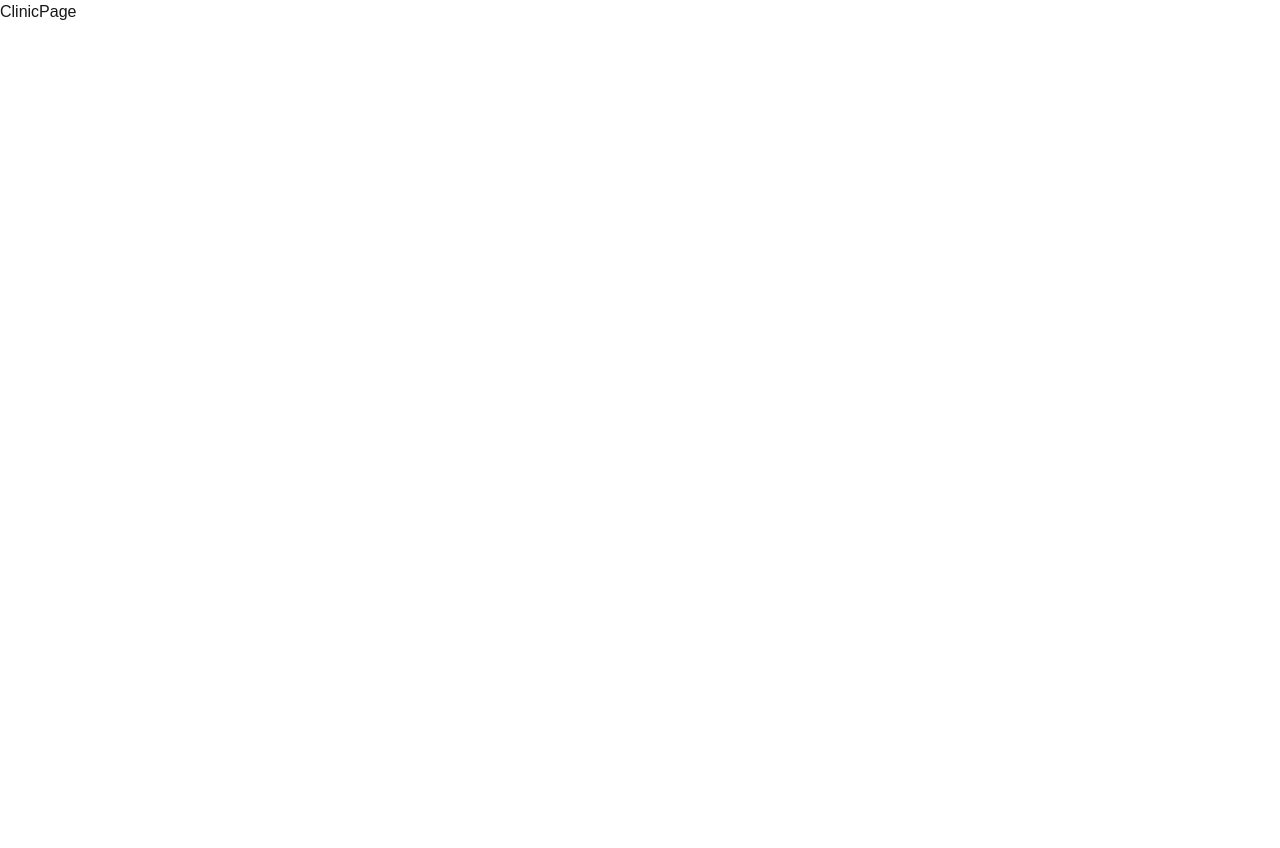
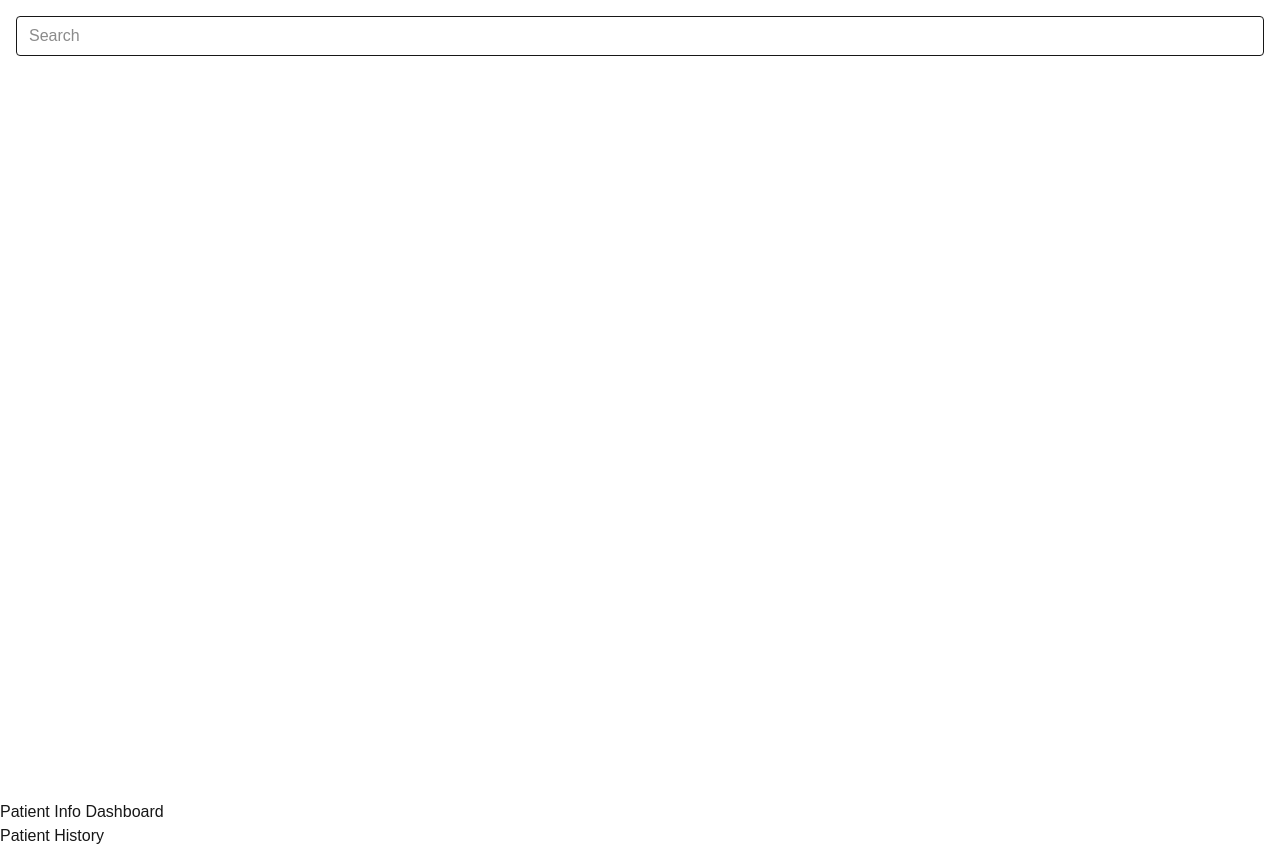
Before and after one commit to KannaKim/2026DevHack, a Next.js app: page /clinic in a window 1280 px wide. Before the commit the page ends 800 px from the top, so only its background shows below. Built offline with nearby package versions, Linux system fonts and the light colour scheme.

Commit message:
add skeleton patient dashboard

```diff
--- a/app/clinic/page.tsx
+++ b/app/clinic/page.tsx
@@ -1,5 +1,29 @@
+"use client"
+
+import { useSearchParams } from "next/navigation"
+import { useState } from "react"
+import PatientInfoDashboard from "../components/PatientInfoDashboard"
+
 export default function ClinicPage() {
+    const searchParams = useSearchParams()
+    const [search, setSearch] = useState('')
+
+    const handleSearch = (term: string) => {
+        setSearch(term)
+        console.log(search)
+    }
+
     return (
-        <div>ClinicPage</div>
+        <div>
+            <div className="w-full h-screen p-4">
+                <input
+                    placeholder="Search"
+                    className="w-full h-10 border rounded px-3"
+                    value={search}
+                    onChange={(e) => handleSearch(e.target.value)}
+                />
+            </div>
+            <PatientInfoDashboard />
+        </div>
     )
 }
--- /dev/null
+++ b/app/components/PatientInfoDashboard.tsx
@@ -0,0 +1,10 @@
+import PatientHistory from "@/components/PatientHistory"
+
+export default function PatientInfoDashboard() {
+    return (
+        <div>
+            <h1>Patient Info Dashboard</h1>
+            <PatientHistory />
+        </div>
+    )
+}
--- /dev/null
+++ b/components/PatientHistory.tsx
@@ -0,0 +1,7 @@
+export default function PatientHistory() {
+    return (
+        <div>
+            <h1>Patient History</h1>
+        </div>
+    )
+}
--- /dev/null
+++ b/components/PatientInfoDashboard.tsx
@@ -0,0 +1,10 @@
+import PatientHistory from "@/components/PatientHistory"
+
+export default function PatientInfoDashboard() {
+    return (
+        <div>
+            <h1>Patient Info Dashboard</h1>
+            <PatientHistory />
+        </div>
+    )
+}
```
